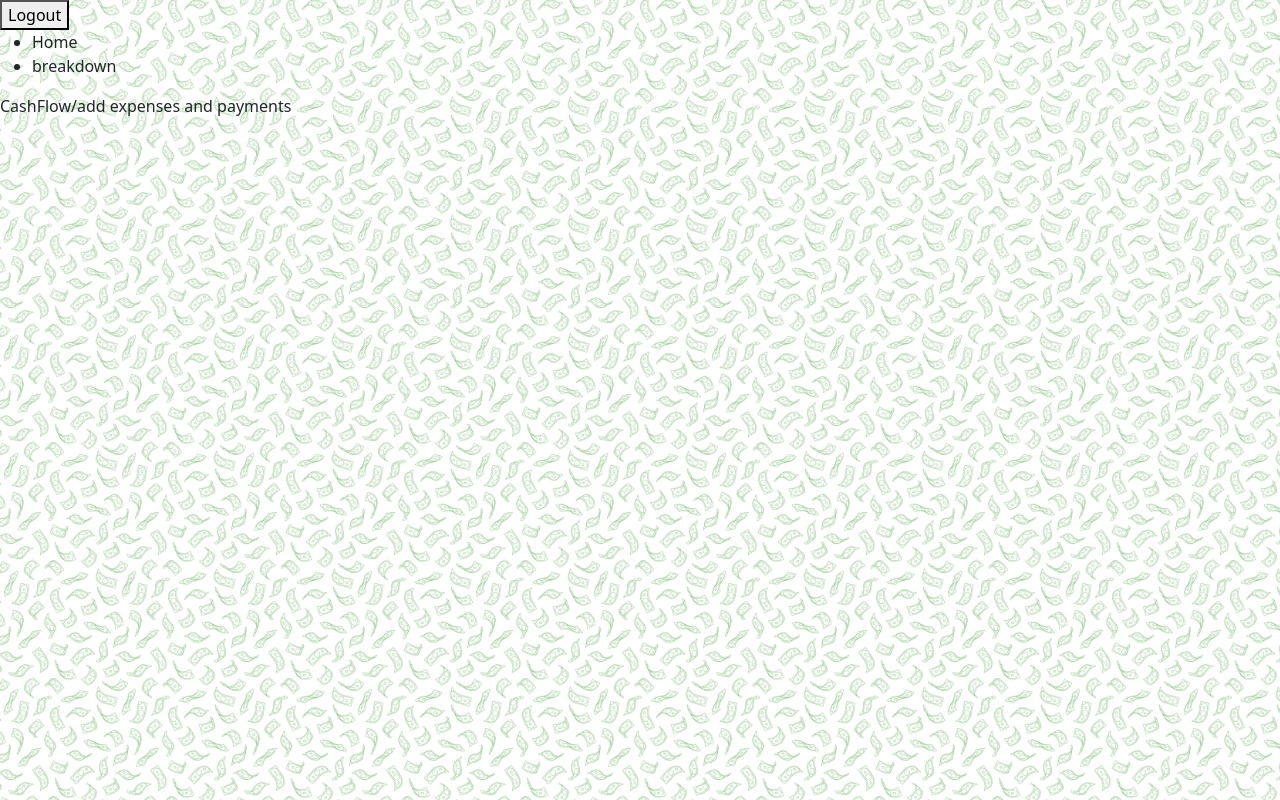
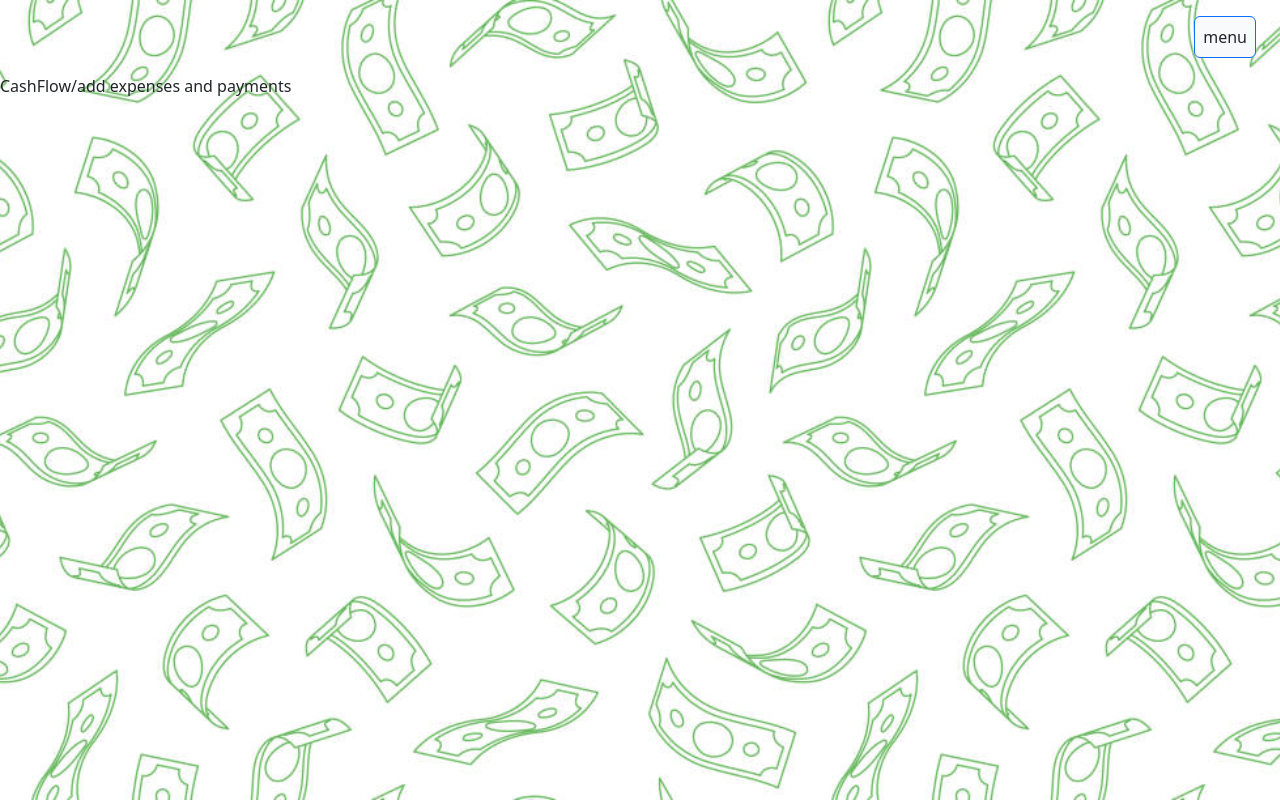
Before and after one commit to Landycodes/CashFlow, a React (Create React App) app in the folder client/: page / in a window 1280 px wide. Both pictures are taken after typing "name@example.com", "Sample123" into the empty fields and a click on the button "Submit". Built offline with nearby package versions, Linux system fonts and the light colour scheme.

Commit message:
styled menu

```diff
--- a/client/src/App.css
+++ b/client/src/App.css
@@ -1,8 +1,27 @@
-.backgroundImage {
+/* .backgroundImage {
   background-image: url("../public/moneyBackground.jpg");
   background-size: contain;
-}
+} */
 
 .bg-gradient {
     background-image: var(--bs-gradient);
 }
+
+.menu-container {
+  position: absolute;
+  z-index: 1;
+  width: 100%;
+  height: 100%;
+  background-color: rgba(128, 128, 128, 0.415);
+}
+
+.menu {
+  position: absolute;
+  max-width: 40%;
+  min-width: 200px;
+  top: 15%;
+  float: right;
+}
+.menu > ul > li {
+  padding: 7px;
+}
--- a/client/src/components/Navbar.js
+++ b/client/src/components/Navbar.js
@@ -1,13 +1,53 @@
-import React from "react";
+import React, { useState } from "react";
 
 export default function Navbar({ currentPage, changePage }) {
+  const [menu, setMenu] = useState(false);
   return (
-    <nav>
-      <button onClick={() => changePage("login")}>Logout</button>
-      <ul>
+    <nav
+      className="d-flex justify-content-end"
+      onClick={(event) => {
+        console.log(event.target);
+      }}
+    >
+      <p
+        className="btn m-3 mx-4 p-2 border border-primary rounded bg-light bg-gradient"
+        onClick={() => setMenu(!menu)}
+      >
+        menu
+      </p>
+      {menu ? (
+        <div className="menu border border-primary rounded-start h-50">
+          <ul className="list-unstyled bg-light bg-gradient rounded-start p-3 m-1 d-flex flex-column align-items-center">
+            <li>
+              <button className="btn btn-success">Add Expense/Income</button>
+            </li>
+            <li>
+              <button className="btn btn-primary">Expense Breakdown</button>
+            </li>
+            <li>
+              <button className="btn btn-light border border-primary">
+                Settings
+              </button>
+            </li>
+            <li>
+              <button className="btn btn-danger">Log Out</button>
+            </li>
+          </ul>
+        </div>
+      ) : (
+        ""
+      )}
+
+      {/* <button
+        className="btn btn-danger border border-primary bg-gradient m"
+        onClick={() => changePage("login")}
+      >
+        Logout
+      </button>
+      <ul className="list-unstyled d-flex justify-content-between w-25">
         <li onClick={() => changePage("home")}>Home</li>
         <li onClick={() => changePage("breakdown")}>breakdown</li>
-      </ul>
+      </ul> */}
     </nav>
   );
 }
--- a/client/src/index.css
+++ b/client/src/index.css
@@ -1,3 +1,7 @@
+html {
+  height: 100%;
+}
+
 body {
   margin: 0;
   font-family: -apple-system, BlinkMacSystemFont, 'Segoe UI', 'Roboto', 'Oxygen',
```
